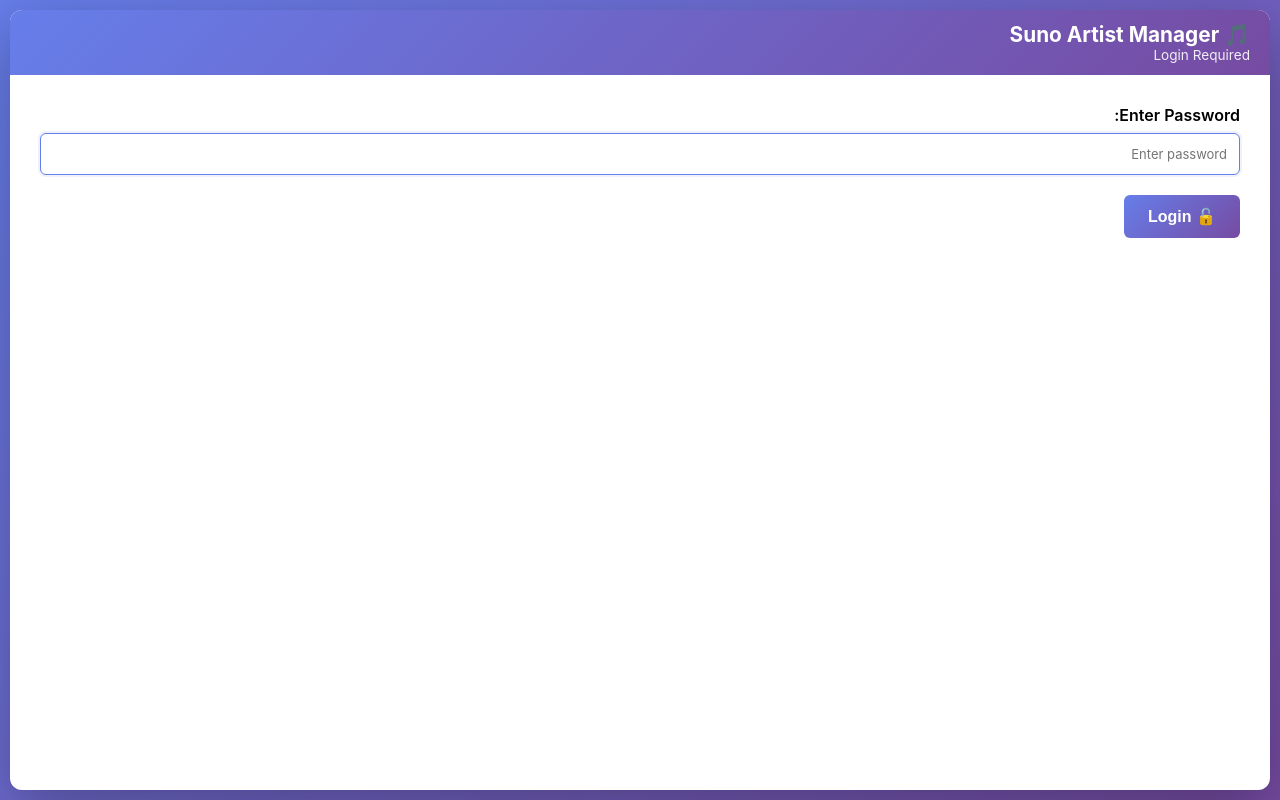
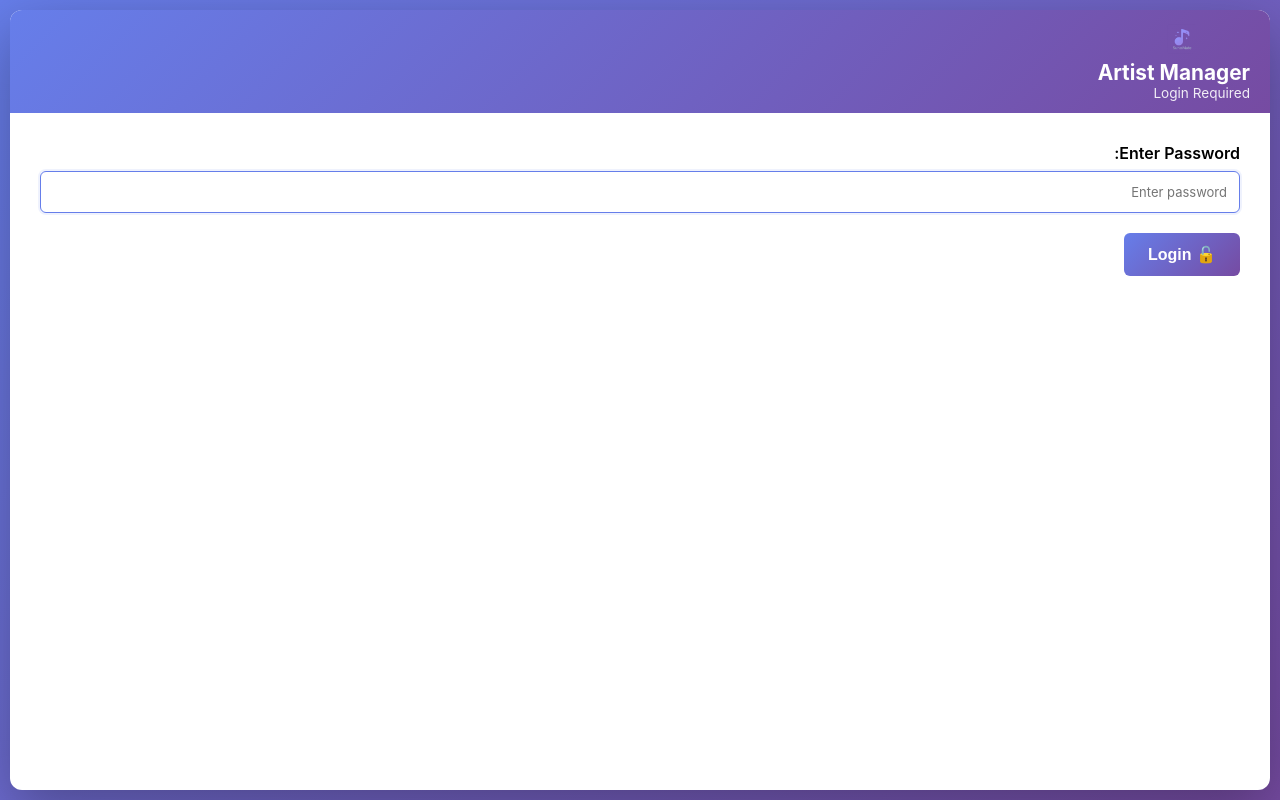
Before and after one commit to Ido108/suno-artist-to-style, a browser extension: page public/admin.html in a window 1280 px wide. Drawn offline with Linux system fonts and the light colour scheme.

Commit message:
fix: use SunoMate master logo across product surfaces

```diff
--- a/public/admin.html
+++ b/public/admin.html
@@ -45,6 +45,15 @@
         .header h1 {
             font-size: 1.3em;
             margin: 0;
+        }
+
+        .brand-logo {
+            display: block;
+            width: min(190px, 55vw);
+            height: 34px;
+            object-fit: contain;
+            object-position: right center;
+            margin-bottom: 4px;
         }
 
         .header p {
@@ -859,7 +868,8 @@
     <div id="loginScreen" class="container">
         <div class="header">
             <div>
-                <h1>🎵 Suno Artist Manager</h1>
+                <img class="brand-logo" src="branding/sunomate-logo-white.png" alt="SunoMate">
+                <h1>Artist Manager</h1>
                 <p>Login Required</p>
             </div>
         </div>
@@ -883,7 +893,8 @@
         <!-- Compact Header -->
         <div class="header">
             <div>
-                <h1>🎵 Suno Artist Manager</h1>
+                <img class="brand-logo" src="branding/sunomate-logo-white.png" alt="SunoMate">
+                <h1>Artist Manager</h1>
             </div>
             <p>ניהול מאגר אמנים וסטיילים למוזיקה</p>
         </div>
```
Also changed, not shown: docs/index.html (+3 -3 lines), docs/privacy.html (+2 -2 lines), docs/styles.css (+5 -2 lines), extension/options.html (+10 -1 lines), extension/popup.html (+9 -1 lines), docs/branding/favicon.ico (added), docs/branding/sunomate-icon.png (added), docs/branding/sunomate-logo-white.png (added), extension/branding/sunomate-logo-white.png (added), extension/branding/sunomate-logo.png (added), public/branding/sunomate-logo-white.png (added), public/branding/sunomate-logo.png (added).
